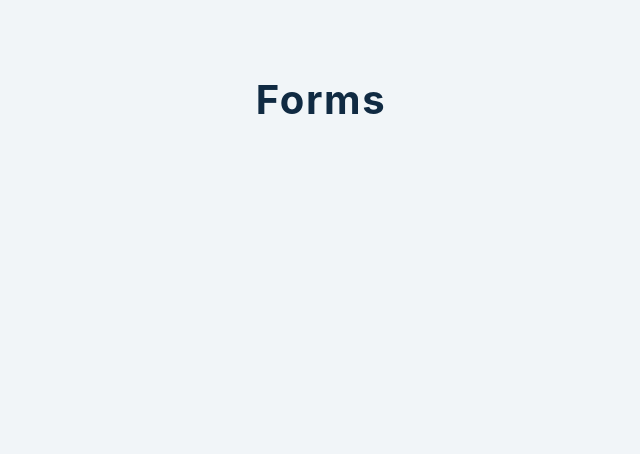
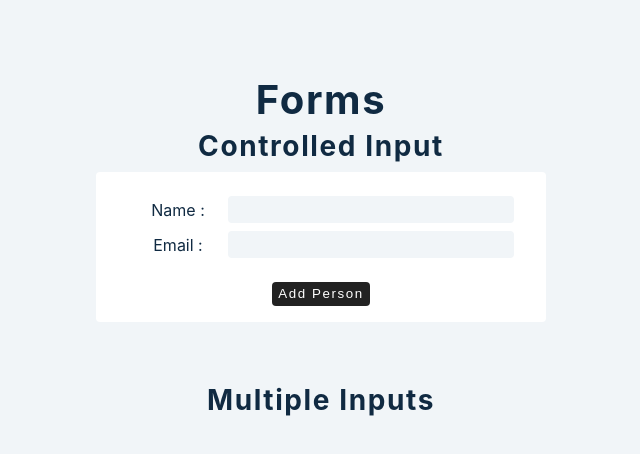
Before and after one commit to mnomanme/advanceReact, a React (Create React App) app: page / in a window 1280 px wide. Shown: the top 454 px of the page, without its empty margins (319-959 px from the left). Built offline with nearby package versions, Linux system fonts and the light colour scheme.

Commit message:
control input get :rocket:

```diff
--- a/src/App.js
+++ b/src/App.js
@@ -1,7 +1,12 @@
+import ControlledInputs from './components/ControlledInputs';
+import MultipleInputs from './components/MultipleInputs';
+
 const App = () => {
 	return (
 		<div className="container">
 			<h2>forms</h2>
+			<ControlledInputs />
+			<MultipleInputs />
 		</div>
 	);
 };
--- a/src/components/ControlledInputs.js
+++ b/src/components/ControlledInputs.js
@@ -1,9 +1,44 @@
-import React from 'react';
+import React, { useState } from 'react';
 
 const ControlledInputs = () => {
+	const [firstName, setFirstName] = useState('');
+	const [email, setEmail] = useState('');
+
+	const handleSubmit = (e) => {
+		e.preventDefault();
+		console.log(firstName, email);
+	};
+
 	return (
 		<>
 			<h3>controlled input</h3>
+			<article>
+				<form className="form" onSubmit={handleSubmit}>
+					<div className="form-control">
+						<label htmlFor="firstName">Name :</label>
+						<input
+							type="text"
+							name="firstName"
+							id="firstName"
+							value={firstName}
+							onChange={(e) => setFirstName(e.target.value)}
+						/>
+					</div>
+					<div className="form-control">
+						<label htmlFor="email">Email :</label>
+						<input
+							type="email"
+							name="email"
+							id="email"
+							value={email}
+							onChange={(e) => setEmail(e.target.value)}
+						/>
+					</div>
+					<button type="submit" onClick={handleSubmit}>
+						add person
+					</button>
+				</form>
+			</article>
 		</>
 	);
 };
```
Also changed, not shown: 1 other file (tests, documents, lock files or other folders).
